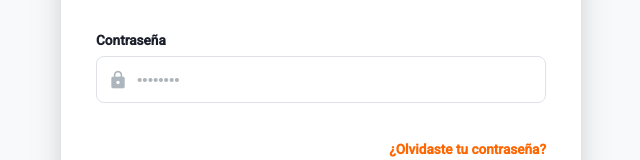
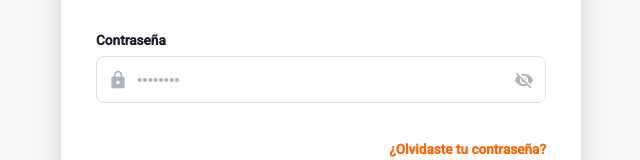
Before and after one commit to CastroLautaro1/Billetera-Front, an Angular app: page /auth in a window 1280 px wide. Shown: the part 421-581 px from the top of the page, without its empty margins (319-959 px from the left). Built offline with nearby package versions, Linux system fonts and the light colour scheme.

Commit message:
refactor: modify styles in auth, edit-profile and transaction components

```diff
--- a/src/app/features/auth-component/auth-component.css
+++ b/src/app/features/auth-component/auth-component.css
@@ -141,7 +141,32 @@
   color: var(--text-placeholder, #9ca3af);
 }
 
-/*  HOVERS PARA LOS INPUTS */
+/* --- BOTON DE OJO --- */
+.btn-eye {
+  position: absolute;
+  right: 12px;
+  background: transparent;
+  border: none;
+  cursor: pointer;
+  color: var(--text-placeholder);
+  display: flex;
+  align-items: center;
+  justify-content: center;
+  padding: 0;
+  transition: color 0.2s ease;
+}
+
+.btn-eye mat-icon {
+  font-size: 20px;
+  width: 20px;
+  height: 20px;
+}
+
+.btn-eye:hover {
+  color: var(--accent-primary);
+}
+
+/*  --- HOVERS PARA LOS INPUTS --- */
 .oran-input:hover {
   border-color: var(--accent-primary);
 }
--- a/src/app/features/auth-component/auth-component.html
+++ b/src/app/features/auth-component/auth-component.html
@@ -40,8 +40,19 @@
           <label>Contraseña</label>
           <div class="input-wrapper">
             <mat-icon class="input-icon">lock</mat-icon>
-            <input type="password" class="oran-input" formControlName="password" placeholder="••••••••"
-                   [class.input-error]="loginForm.get('password')?.invalid && loginForm.get('password')?.touched">
+            <input
+              [type]="hidePasswordLogin() ? 'password' : 'text'"
+              class="oran-input"
+              formControlName="password"
+              placeholder="••••••••"
+             [class.input-error]="loginForm.get('password')?.invalid && loginForm.get('password')?.touched">
+
+            <button
+              type="button"
+              class="btn-eye"
+              (click)="hidePasswordLogin.set(!hidePasswordLogin())">
+              <mat-icon>{{ hidePasswordLogin() ? 'visibility_off' : 'visibility' }}</mat-icon>
+            </button>
           </div>
           @if (loginForm.get('password')?.touched && loginForm.get('password')?.hasError('required')) {
             <span class="error-text">La contraseña es requerida</span>
@@ -109,11 +120,23 @@
         </div>
 
         <div class="input-group">
+
           <label>Contraseña</label>
           <div class="input-wrapper">
             <mat-icon class="input-icon">lock</mat-icon>
-            <input type="password" class="oran-input" formControlName="password" placeholder="••••••••"
-                   [class.input-error]="registerForm.get('password')?.invalid && registerForm.get('password')?.touched">
+            <input
+              [type]="hidePasswordRegister() ? 'password' : 'text'"
+              class="oran-input"
+              formControlName="password"
+              placeholder="••••••••"
+             [class.input-error]="registerForm.get('password')?.invalid && registerForm.get('password')?.touched">
+
+            <button
+              type="button"
+              class="btn-eye"
+              (click)="hidePasswordRegister.set(!hidePasswordRegister())">
+              <mat-icon>{{ hidePasswordRegister() ? 'visibility_off' : 'visibility' }}</mat-icon>
+            </button>
           </div>
           @if (registerForm.get('password')?.touched) {
             @if (registerForm.get('password')?.hasError('required')) {
@@ -122,6 +145,7 @@
               <span class="error-text">Mínimo 6 caracteres</span>
             }
           }
+
         </div>
 
         <p class="terms">Al registrarte, aceptas nuestros <span>Términos y Condiciones</span></p>
--- a/src/app/features/auth-component/auth-component.ts
+++ b/src/app/features/auth-component/auth-component.ts
@@ -1,4 +1,4 @@
-import { Component, inject } from '@angular/core';
+import { Component, inject, signal } from '@angular/core';
 import { AuthService } from '../../core/services/auth-service';
 import { Router } from '@angular/router';
 import { AbstractControl, FormBuilder, FormGroup, ReactiveFormsModule, Validators } from '@angular/forms';
@@ -20,6 +20,8 @@ export class AuthComponent {
   private _router = inject(Router);
   private _form = inject(FormBuilder);
   isLoginMode = true;
+  hidePasswordLogin = signal(true);
+  hidePasswordRegister = signal(true);
 
   loginForm = this._form.group({
     email: ['', [Validators.email, Validators.required]],
--- a/src/app/features/edit-profile-component/edit-profile-component.css
+++ b/src/app/features/edit-profile-component/edit-profile-component.css
@@ -177,24 +177,25 @@
 }
 
 .btn-guardar {
+  background-color: var(--accent-primary);
+  border: none;
+  color: white;
+  transition: all 0.3s ease-in-out;
+}
+
+.btn-guardar:hover {
+  background-color: var(--accent-hover);
+  color: white;
+}
+
+.btn-cancelar {
   background-color: transparent;
   border: 1px solid var(--accent-primary);
   color: var(--accent-primary);
 }
 
-.btn-guardar:hover {
-  background-color: var(--accent-hover);
-}
-
-.btn-cancelar {
-  background-color: transparent;
-  border: 1px solid var(--border-medium);
-  color: var(--text-muted);
-}
-
 .btn-cancelar:hover {
-  background-color: var(--bg-main);
-  color: var(--text-main);
+  background-color: var(--bg-hover);
 }
 
 /* Animación sutil al cambiar de pestaña */
--- a/src/app/features/transaction-component/transaction-component.css
+++ b/src/app/features/transaction-component/transaction-component.css
@@ -106,7 +106,7 @@
 }
 
 .account-card {
-  background-color: var(--bg-main); /* Fondo gris súper sutil */
+  background-color: var(--bg-main);
   border: 1px solid var(--border-light);
   border-radius: 8px;
   padding: 15px;
@@ -131,14 +131,33 @@
 }
 
 .arrow-icon.downward {
-  color: var(--danger); /* Rojo si querés diferenciar la salida, sino dejalo naranja */
+  color: var(--danger); /* Rojo para diferenciar el egreso */
 }
 
-.account-name {
+.account-name-wrapper {
+  display: flex;
+  align-items: center;
+  gap: 8px;
+  margin: 4px 0;
+}
+
+.account-name-wrapper .account-name {
+  margin: 0;
+  font-weight: 500;
+  font-size: 1.05rem;
   color: var(--text-main);
-  font-size: 1rem;
-  font-weight: 500;
-  margin: 0 0 5px 0;
+}
+
+.badge-vos {
+  background-color: var(--accent-light);
+  color: var(--accent-primary, #ff6600);
+  font-size: 0.7rem;
+  font-weight: 700;
+  padding: 3px 8px;
+  border-radius: 12px;
+  letter-spacing: 0.5px;
+  text-transform: uppercase;
+  border: 1px solid rgba(255, 102, 0, 0.3);
 }
 
 .account-detail {
--- a/src/app/features/transaction-component/transaction-component.html
+++ b/src/app/features/transaction-component/transaction-component.html
@@ -27,7 +27,13 @@
           <mat-icon class="arrow-icon">arrow_upward</mat-icon>
           <span>Desde</span>
         </div>
-        <p class="account-name">{{ originAccount()?.firstname }} {{ originAccount()?.lastname }}</p>
+
+        <div class="account-name-wrapper">
+          <p class="account-name">{{ originAccount()?.firstname }} {{ originAccount()?.lastname }}</p>
+          @if(isOrigin(originAccount()?.counterpartyId!)) {
+            <span class="badge-vos">VOS</span>
+          }
+        </div>
         <p class="account-detail">CVU: {{ originAccount()?.cvu }}</p>
       </div>
 
@@ -36,7 +42,13 @@
           <mat-icon class="arrow-icon downward">arrow_downward</mat-icon>
           <span>Para</span>
         </div>
-        <p class="account-name">{{ counterpartyAccount()?.firstname }} {{ counterpartyAccount()?.lastname }}</p>
+        <div class="account-name-wrapper">
+          <p class="account-name">{{ counterpartyAccount()?.firstname }} {{ counterpartyAccount()?.lastname }}</p>
+          @if(isOrigin(counterpartyAccount()?.counterpartyId!)) {
+            <span class="badge-vos">VOS</span>
+          }
+        </div>
+
         <p class="account-detail">CVU: {{ counterpartyAccount()?.cvu }}</p>
       </div>
 
--- a/src/app/features/transaction-component/transaction-component.ts
+++ b/src/app/features/transaction-component/transaction-component.ts
@@ -95,4 +95,8 @@ export class TransactionComponent {
     return this.transaction()?.transactionType === 'TRANSFER' && this.transaction()?.counterpartyAccountId === this.userAccount()?.id;
   }
 
+  // Determina si el Usuario logueado es el origen o la contraparte de la transaccion
+  isOrigin(accountId: number) {
+    return this.userAccount()?.id === accountId;
+  }
 }
```
